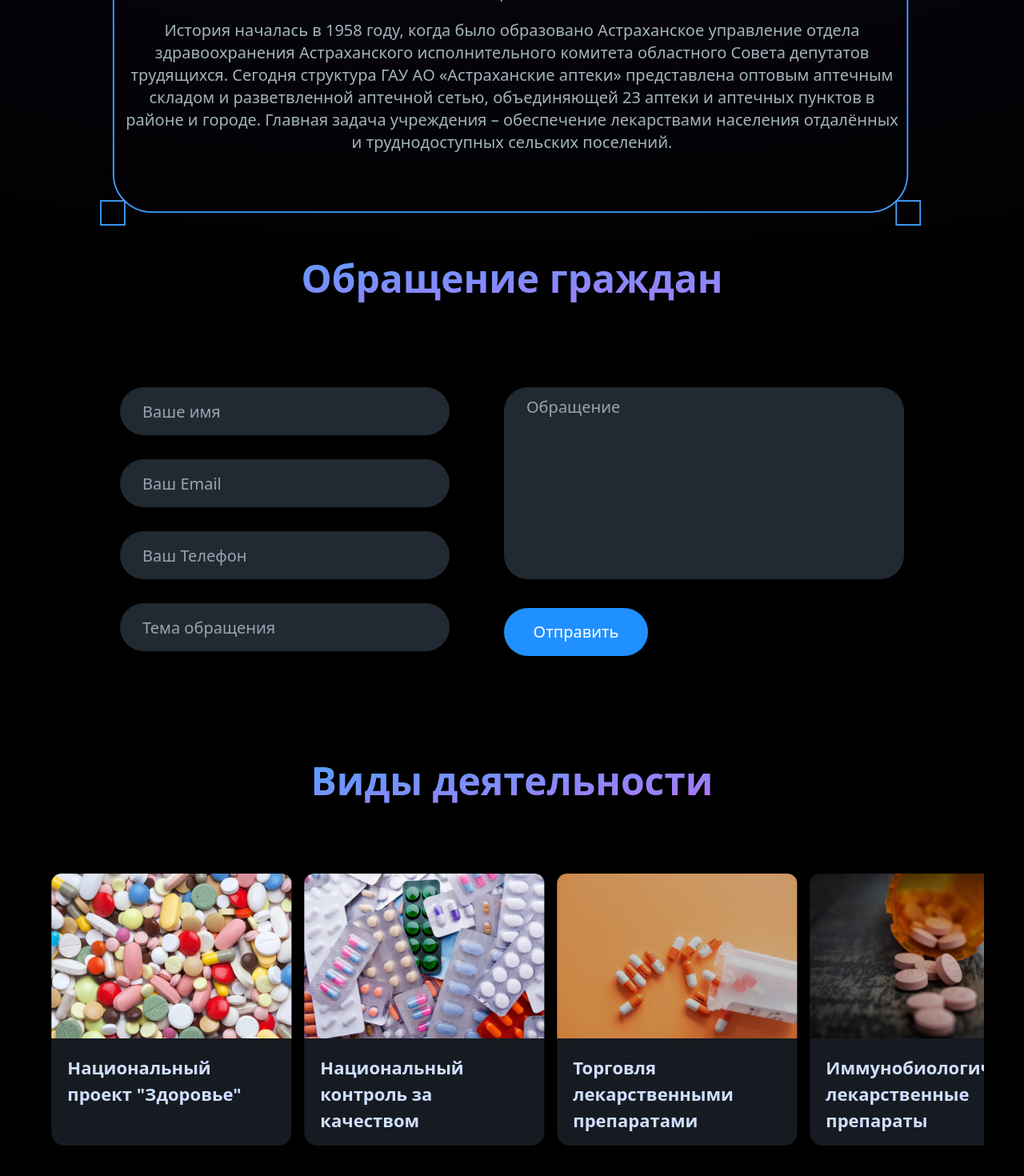
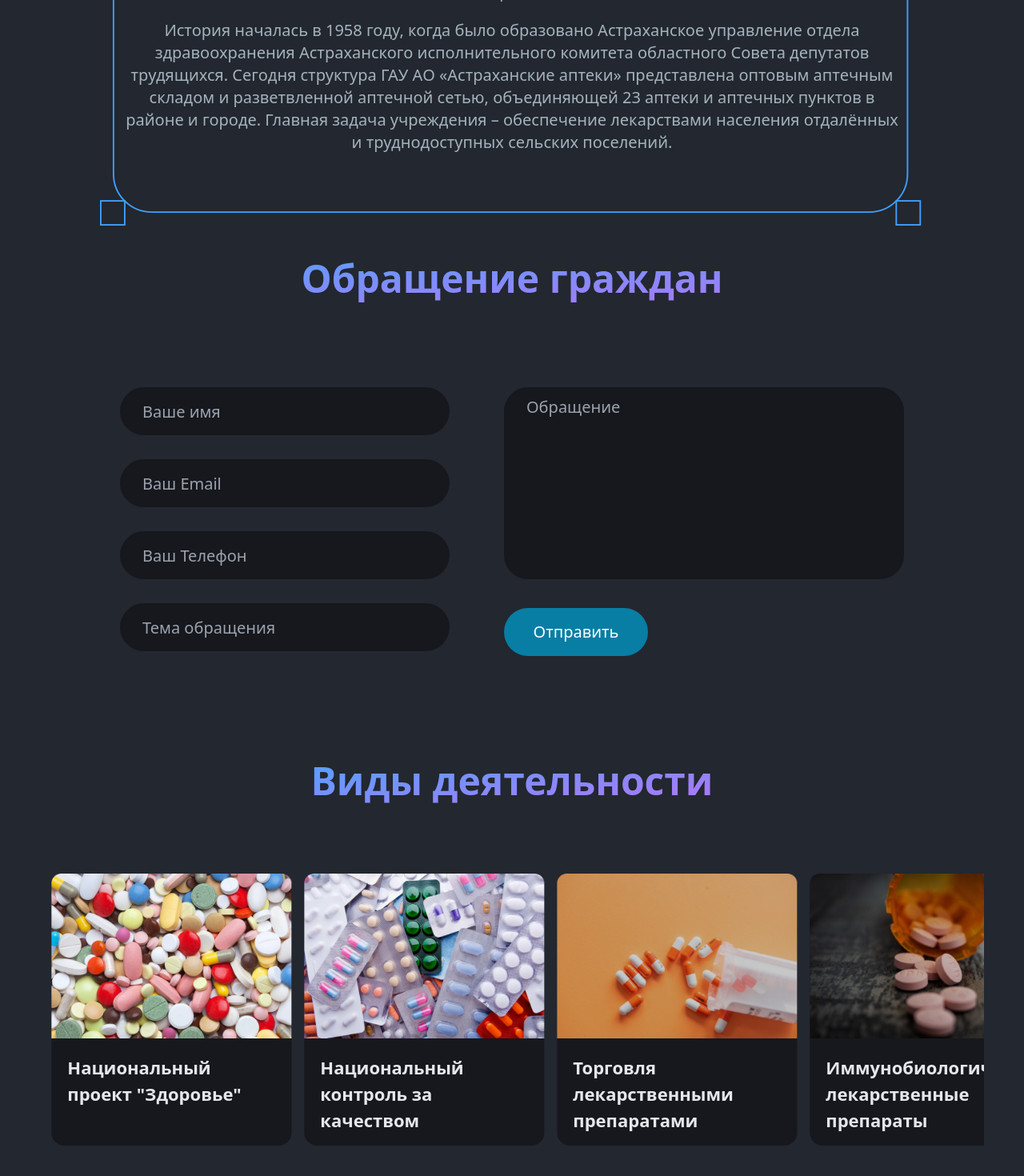
Before and after one commit to AddBlockk/Astrakhan-pharmacies, a Next.js app: page / in a window 1280 px wide. Shown: the part 1320-2790 px from the top of the page at 80% size. Built offline with nearby package versions, Linux system fonts and the light colour scheme.

Commit message:
background

```diff
--- a/src/app/MainPage/sections/Appeal.tsx
+++ b/src/app/MainPage/sections/Appeal.tsx
@@ -18,7 +18,7 @@ export default function Appeal() {
             <div>
               <input
                 type="text"
-                className="bg-[#212933] w-[412px] h-[60px] rounded-[30px] indent-7 text-[20px] mt-[30px] focus:outline-none focus:ring-2 ring-[#2190FF]"
+                className="bg-[#16181d] w-[412px]  h-[60px] rounded-[30px] indent-7 text-[20px] mt-[30px] focus:outline-none focus:ring-2 ring-[#99a1b3]"
                 placeholder="Ваше имя"
                 required
               />
@@ -26,7 +26,7 @@ export default function Appeal() {
             <div>
               <input
                 type="email"
-                className="bg-[#212933] w-[412px] h-[60px] rounded-[30px] indent-7 text-[20px] mt-[30px] focus:outline-none focus:ring-2 ring-[#2190FF]"
+                className="bg-[#16181d] w-[412px] h-[60px] rounded-[30px] indent-7 text-[20px] mt-[30px] focus:outline-none focus:ring-2 ring-[#99a1b3]"
                 placeholder="Ваш Email"
                 required
               />
@@ -34,7 +34,7 @@ export default function Appeal() {
             <div>
               <input
                 type="tel"
-                className="bg-[#212933] w-[412px] h-[60px] rounded-[30px] indent-7 text-[20px] mt-[30px] focus:outline-none focus:ring-2 ring-[#2190FF]"
+                className="bg-[#16181d] w-[412px] h-[60px] rounded-[30px] indent-7 text-[20px] mt-[30px] focus:outline-none focus:ring-2 ring-[#99a1b3]"
                 placeholder="Ваш Телефон"
                 required
               />
@@ -42,7 +42,7 @@ export default function Appeal() {
             <div>
               <input
                 type="text"
-                className="bg-[#212933] w-[412px] h-[60px] rounded-[30px] indent-7 text-[20px] mt-[30px] focus:outline-none focus:ring-2 ring-[#2190FF]"
+                className="bg-[#16181d] w-[412px] h-[60px] rounded-[30px] indent-7 text-[20px] mt-[30px] focus:outline-none focus:ring-2 ring-[#99a1b3]"
                 placeholder="Тема обращения"
                 required
               />
@@ -54,13 +54,13 @@ export default function Appeal() {
             <div>
               <textarea
                 name="your-message"
-                className="bg-[#212933] w-[500px] h-[240px] rounded-[30px] px-[28px] pt-[10px] text-[20px] pb-[190px] focus:outline-none focus:ring-2 ring-[#2190FF] resize-none scrollbar-none"
+                className="bg-[#16181d] w-[500px] h-[240px] rounded-[30px] px-[28px] pt-[10px] text-[20px] pb-[190px] focus:outline-none focus:ring-2 ring-[#99a1b3] resize-none scrollbar-none"
                 placeholder="Обращение"
                 required
               />
             </div>
             <button
-              className="text-white bg-[#2190FF] w-[180px] h-[60px] rounded-[30px] text-[20px] mt-[30px] transition-all duration-300 hover:bg-[#B673F8] active:text-[22px]"
+              className="text-white bg-[#087ea4] w-[180px] h-[60px] rounded-[30px] text-[20px] mt-[30px] transition-all duration-300 hover:bg-[#B673F8] active:text-[22px]"
               type="submit"
             >
               Отправить
--- a/src/app/MainPage/sections/Competencies.tsx
+++ b/src/app/MainPage/sections/Competencies.tsx
@@ -11,54 +11,58 @@ export default function Competencies() {
         </h1>
       </motion.div>
       <div className="grid md:grid-cols-[1fr] xl:grid-cols-[1fr_1fr] gap-7 mt-[40px]">
-        <motion.div className="bg-[#161B22] rounded-[50px] px-[24px] dropShadow-1 :max-w-[320px]">
+        <motion.div className="bg-[#16181d] rounded-[50px] px-[24px] dropShadow-1 :max-w-[320px]">
           <img
             src="/images/icon-assortment.png"
             alt="assortmen"
             className="py-5"
           />
-          <h2 className="text-[24px] font-bold pb-2">Ассортимент</h2>
-          <p className="text-[20px] text-[#A3B3BC] pb-[24px]">
+          <h2 className="text-[24px] font-bold pb-2 text-[#f6f7f9]">
+            Ассортимент
+          </h2>
+          <p className="text-[20px] text-[#99a1b3] pb-[24px]">
             Широкий ассортимент лекарственных препаратов, изделий медицинского
             назначения, биологически активных добавок.
           </p>
         </motion.div>
-        <motion.div className="bg-[#161B22] rounded-[50px] px-[24px] dropShadow-1">
+        <motion.div className="bg-[#16181d] rounded-[50px] px-[24px] dropShadow-1">
           <img
             src="/images/icon-warehouse.png"
             alt="assortmen"
             className="py-5"
           />
-          <h2 className="text-[24px] font-bold pb-2">
+          <h2 className="text-[24px] font-bold pb-2 text-[#f6f7f9]">
             Специализированный склад
           </h2>
-          <p className="text-[20px] text-[#A3B3BC] pb-[24px]">
+          <p className="text-[20px] text-[#99a1b3] pb-[24px]">
             На складе хранится запас препаратов для обеспечения медицинских
             организаций и аптек области.
           </p>
         </motion.div>
-        <motion.div className="bg-[#161B22] rounded-[50px] px-[24px] dropShadow-1">
+        <motion.div className="bg-[#16181d] rounded-[50px] px-[24px] dropShadow-1">
           <img
             src="/images/icon-factory.png"
             alt="assortmen"
             className="py-5"
           />
-          <h2 className="text-[24px] font-bold pb-2">Свое производство</h2>
-          <p className="text-[20px] text-[#A3B3BC] pb-[24px]">
+          <h2 className="text-[24px] font-bold pb-2 text-[#f6f7f9]">
+            Свое производство
+          </h2>
+          <p className="text-[20px] text-[#99a1b3] pb-[24px]">
             Осуществляем изготовление лекарственных форм по индивидуальным
             рецептам врачей и требованиям.
           </p>
         </motion.div>
-        <motion.div className="bg-[#161B22] rounded-[50px] px-[24px] hover: dropShadow-1">
+        <motion.div className="bg-[#16181d] rounded-[50px] px-[24px] hover: dropShadow-1">
           <img
             src="/images/icon-quality.png"
             alt="assortmen"
             className="py-5"
           />
-          <h2 className="text-[24px] font-bold pb-2">
+          <h2 className="text-[24px] font-bold pb-2 text-[#f6f7f9]">
             Качество и контроль на всех этапах
           </h2>
-          <p className="text-[20px] text-[#A3B3BC] pb-[24px]">
+          <p className="text-[20px] text-[#99a1b3] pb-[24px]">
             Все препараты, реализуемые учреждением, проходят строгий контроль и
             проверку качества.
           </p>
--- a/src/app/globals.css
+++ b/src/app/globals.css
@@ -42,7 +42,7 @@
 }
 
 .dropShadow-1:hover {
-  filter: drop-shadow(9px 9px 5px rgba(33, 41, 51, 1));
+  filter: drop-shadow(9px 9px 5px #16181d);
 }
 
 .dropShadow-2 {
@@ -50,7 +50,7 @@
 }
 
 .dropShadow-2:hover {
-  filter: drop-shadow(7px 9px 5px rgba(33, 41, 51, 1));
+  filter: drop-shadow(7px 9px 5px #16181d);
 }
 
 .dropShadow-3 {
@@ -58,5 +58,5 @@
 }
 
 .dropShadow-3:hover {
-  filter: drop-shadow(0px 9px 5px rgba(33, 41, 51, 1));
+  filter: drop-shadow(0px 9px 5px #16181d);
 }
--- a/src/app/layout.tsx
+++ b/src/app/layout.tsx
@@ -20,10 +20,10 @@ export default function RootLayout({
   return (
     <html lang="en">
       <body
-        className={`open_Sans.className bg-black max-w-[320px] md:max-w-[768px] lg:max-w-[1024px] xl:max-w-[1280px] text-white h-[100%] scrollbar scrollbar-none m-[0_auto]`}
+        className={`open_Sans.className bg-[#23272F] max-w-[320px] md:max-w-[768px] lg:max-w-[1024px] xl:max-w-[1280px] text-white h-[100%] scrollbar scrollbar-none m-[0_auto]`}
       >
         <div className="min-h-[100vh] flex flex-col">
-          <div className="gradient-01 z-0" />
+          <div className="z-0" />
           <Header />
           <main /*className=flex flex-[1_1_auto]*/>{children}</main>
           <Footer />
--- a/src/app/media.tsx
+++ b/src/app/media.tsx
@@ -11,14 +11,14 @@ const styles = {
     "mt-[30px] mb-[20px] block justify-between items-center lg:flex lg:mb-[90px] md:items-center md:mb-[20px] mx-[10px]",
   headerNav:
     "block text-white font-semibold gap-16 text-[16px] mt-[20px] md:text-[18px] lg:text-[20px] md:flex md:justify-center lg:mt-[0px]",
-
+  headerText: "dropShadow-1",
   //activity section
   slider:
-    "shadow-md mb-5 max-xl:w-full m-auto justify-center overflow-hidden xl:w-[1180px] max-w-[320px] md:max-w-[768px] lg:max-w-[1024px] xl:max-w-[1180px]",
+    "mb-5 max-xl:w-full m-auto justify-center overflow-hidden xl:w-[1180px] max-w-[320px] md:max-w-[768px] lg:max-w-[1024px] xl:max-w-[1180px]",
   sliderContainer:
-    "bg-[#161B22] rounded-2xl flex flex-col max-w-[200px] md:max-w-[250px] lg:max-w-[300px] h-[240px] md:h-[290px] lg:h-[340px]",
+    "bg-[#16181d] rounded-2xl flex flex-col max-w-[200px] md:max-w-[250px] lg:max-w-[300px] h-[240px] md:h-[290px] lg:h-[340px] dropShadow-3",
   sliderText:
-    "h-[auto] text-[14px] md:text-[16px] lg:text-[20px] xl:text-[22px] font-semibold text-[#D0DFFF] px-[20px] py-[20px]",
+    "h-[auto] text-[14px] md:text-[16px] lg:text-[20px] xl:text-[22px] font-semibold text-[#e5e7eb] px-[20px] py-[20px]",
   sliderImg: "max-w-[auto]",
 
   //information section
@@ -26,7 +26,7 @@ const styles = {
     "grid grid-cols-[1fr] lg:grid-cols-[1fr_1fr] xl:flex xl:justify-between mx-[10px] md:text-center lg:text-start",
   informationText: "max-w-[500px] md:max-w-[1000px]",
   informationImg:
-    "flex relative max-w-[100%] md:m-auto lg:max-w-[100%]  shadow-[10px_5px_10px_rgba(0,0,0,0.5)] rounded-[10%]",
+    "flex relative max-w-[100%] md:m-auto lg:max-w-[100%]   rounded-[10%] dropShadow-1",
   informationChainPeople:
     "absolute right-4 top-[140px] md:top-56 md:right-32 w-[270px] lg:right-12 xl:w-[auto] h-[auto] md:w-[400px]",
 
--- a/src/components/Footer.tsx
+++ b/src/components/Footer.tsx
@@ -13,8 +13,8 @@ export default function Footer() {
         </p>
       </motion.div>
       <motion.div>
-        <div className="bg-[#161B22] py-[24px] px-[24px] rounded-[50px] text-center w-[250px] hover: dropShadow-2 m-auto">
-          <p className="text-[20px] font-bold">
+        <div className="bg-[#16181d] py-[24px] px-[24px] rounded-[50px] text-center w-[250px] hover: dropShadow-2 m-auto">
+          <p className="text-[20px] font-bold text-[#99a1b3]">
             Консультации по всем вопросам (8512) 34-38-21
           </p>
         </div>
--- a/src/components/Header.tsx
+++ b/src/components/Header.tsx
@@ -20,16 +20,16 @@ export default function Header() {
         ></motion.img>
       </Link>
       <motion.ul className={styles.headerNav}>
-        <li>
+        <li className={styles.headerText}>
           <Link href="/">Главная</Link>
         </li>
-        <li>
+        <li className={styles.headerText}>
           <Link href="/About">Об учреждении</Link>
         </li>
-        <li>
+        <li className={styles.headerText}>
           <Link href="/News">Новости</Link>
         </li>
-        <li>
+        <li className={styles.headerText}>
           <Link href="/Patient">Пациентам</Link>
         </li>
       </motion.ul>
```
